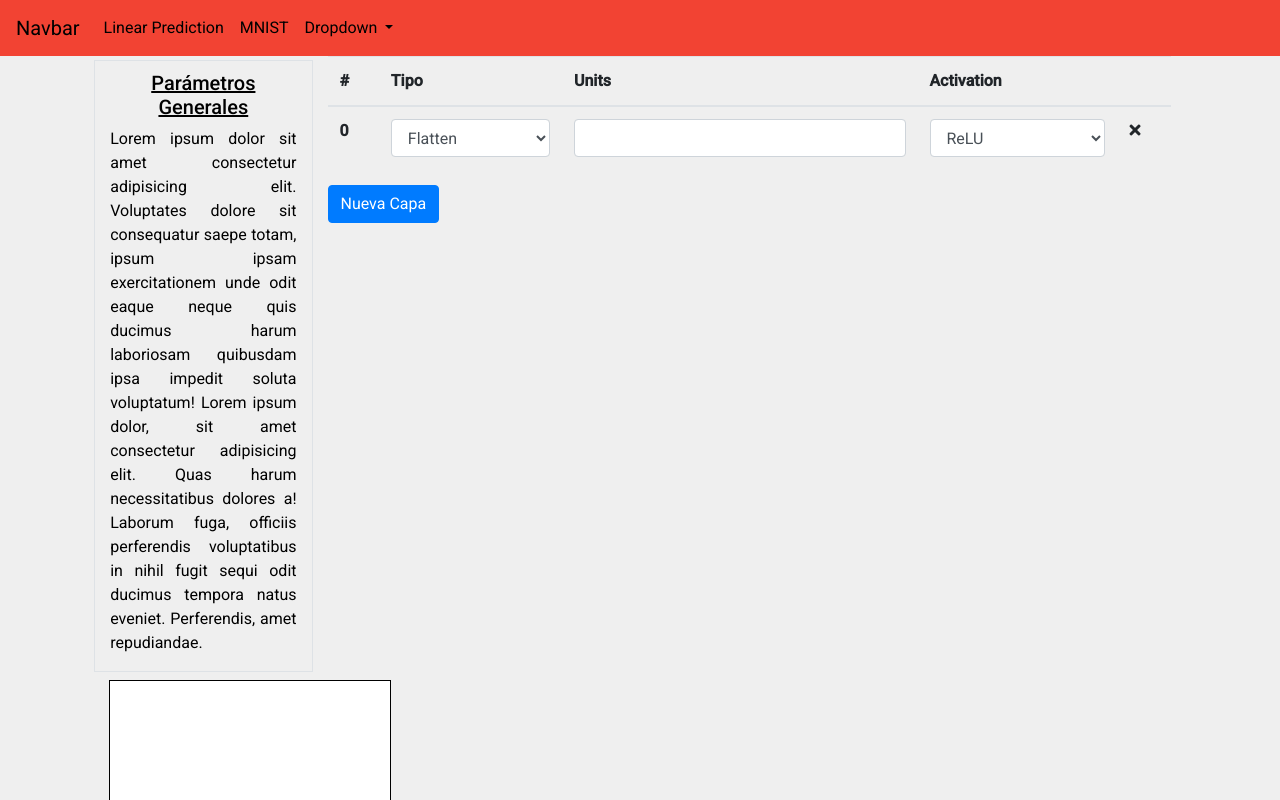
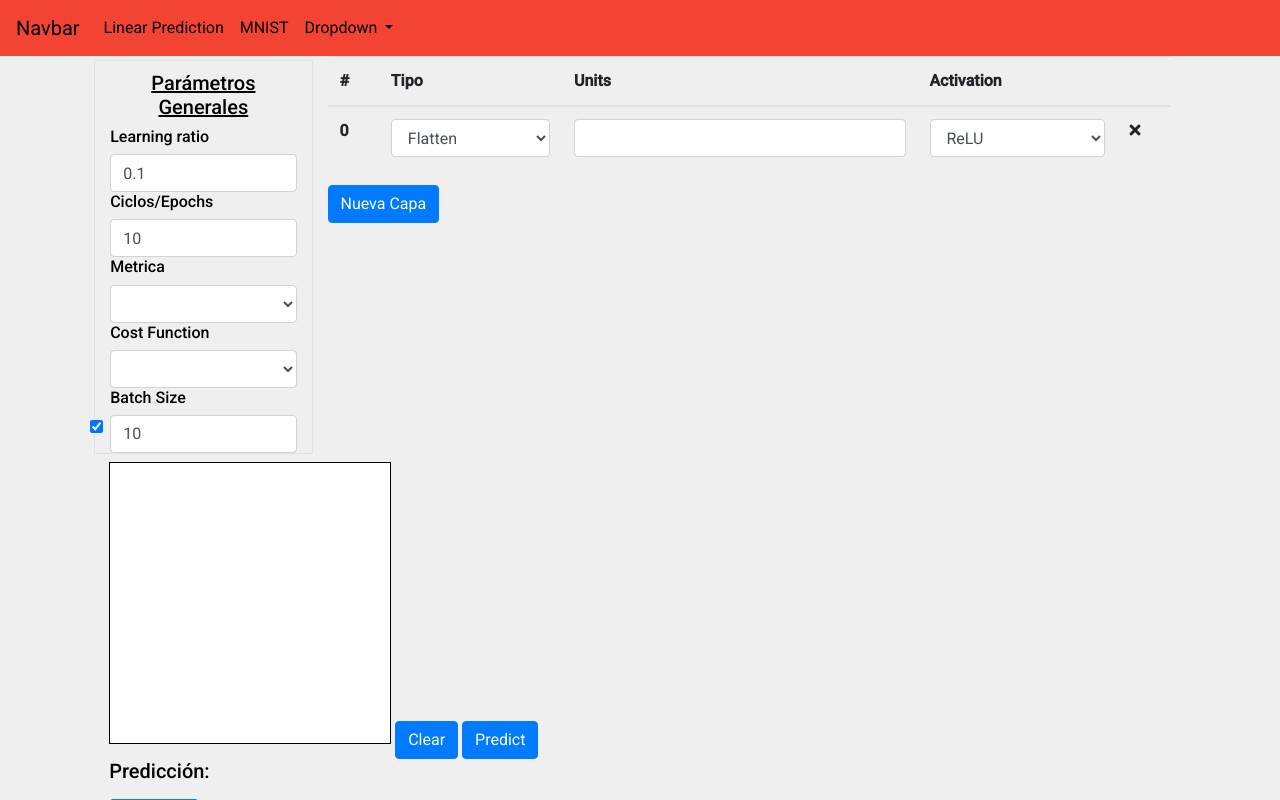
Before and after one commit to FedeSchmidt/aplicacion, an Angular app: page /mnist in a window 1280 px wide. Shown: the top 800 px of the page. Built offline with nearby package versions, Linux system fonts and the light colour scheme.

Commit message:
mejora en mnist

```diff
--- a/src/app/app.module.ts
+++ b/src/app/app.module.ts
@@ -1,7 +1,7 @@
 import { BrowserModule } from '@angular/platform-browser';
 import { NgModule } from '@angular/core';
 import { RouterModule, Routes } from '@angular/router';
-
+import { FormsModule } from '@angular/forms';
 import { AppComponent } from './app.component';
 import { BrowserAnimationsModule } from '@angular/platform-browser/animations';
 import { MatSliderModule } from '@angular/material/slider';
@@ -24,7 +24,8 @@ const appRoutes: Routes = [
 		RouterModule.forRoot(appRoutes),
 		MatSliderModule,
 		MatButtonModule,
-		MatInputModule
+		MatInputModule,
+		FormsModule
 	],
 	providers: [],
 	bootstrap: [ AppComponent ]
--- a/src/app/mnist/mnist.component.html
+++ b/src/app/mnist/mnist.component.html
@@ -3,11 +3,38 @@
     <div class="col-1"></div>
     <div class="col-2 border mt-1 generales">
         <h5>Parámetros Generales</h5>
-        <p>
+        <div>
+            <h6>Learning ratio</h6>
+            <input type="number" class="form-control" [(ngModel)]="learning_ratio">
+        </div>
+        <div>
+            <h6>Ciclos/Epochs</h6>
+            <input type="number" class="form-control" name="epochs" [(ngModel)]="epochs">
+        </div>
+        <div>
+            <h6>Metrica</h6>
+            <select class="form-control" name="metrics" [(ngModel)]="metrics">
+                <option>Accuracy</option>
 
-            Lorem ipsum dolor sit amet consectetur adipisicing elit. Voluptates dolore sit consequatur saepe totam, ipsum ipsam exercitationem unde odit eaque neque quis ducimus harum laboriosam quibusdam ipsa impedit soluta voluptatum!
-            Lorem ipsum dolor, sit amet consectetur adipisicing elit. Quas harum necessitatibus dolores a! Laborum fuga, officiis perferendis voluptatibus in nihil fugit sequi odit ducimus tempora natus eveniet. Perferendis, amet repudiandae.
-        </p>
+            </select>
+        </div>
+
+        <div>
+            <h6>Cost Function</h6>
+            <select class="form-control" name="cost_function" [(ngModel)]="cost_function">
+                <option>Cross-Entropy</option>
+
+            </select>
+        </div>
+        <div>
+            <h6>Batch Size</h6>
+            <div>
+
+                <input type="checkbox" class="form-check-input" value="batch_size" [(ngModel)]="batch_check">
+                <input type="number" class="form-control" [(ngModel)]="batch_size">
+            </div>
+        </div>
+
     </div>
 
     <div class="col-8">
@@ -57,18 +84,21 @@
     <div class="col-10">
             <canvas id="canvas" width="280" height="280"></canvas>
             <button type="button" class="btn btn-primary ml-1" (click)="clearCanvas()">Clear</button>
-            <button type="button" class="btn btn-primary ml-1" (click)="mostrar()">Predict</button>
+            <button type="button" class="btn btn-primary ml-1" (click)="predict()">Predict</button>
+            <h5>Predicción: {{ prediction }}</h5>
     </div>
 </div>
 
 <div class="row justify-content-center mt-2">
     <div class="col-10">
         <button type="button" class="btn btn-primary mb-2" (click)="entrenar()">Entrenar!</button>
-        <button type="button" class="btn btn-primary mb-2 ml-1" (click)="importModel()">Importar</button>
+        <img src="" id="img">
+        <div>
 
-        <h5>Progreso: {{ progreso }} %</h5>
-        <h5>Validation Accuracy final: {{ validation_accuracy }} %</h5>
-        <h5>Test Accuracy final: {{ test_accuracy }} %</h5>
+            <h5>Progreso: {{ progreso }} %</h5>
+            <h5>Validation Accuracy final: {{ validation_accuracy }} %</h5>
+            <h5>Test Accuracy final: {{ test_accuracy }} %</h5>
+        </div>
 
     </div>
 </div>
--- a/src/app/mnist/mnist.component.ts
+++ b/src/app/mnist/mnist.component.ts
@@ -32,12 +32,21 @@ export class MnistComponent implements OnInit {
 	net = [];
 	arr = [];
 	predictions: any;
+	prediction: any;
 
 	cantLayers = 1;
 
 	painting = false;
 	cx: CanvasRenderingContext2D;
 	canvas: HTMLCanvasElement;
+
+	// parámetros generales
+	learning_ratio = 0.1;
+	epochs = 10;
+	metrics = 'accuracy';
+	cost_function = 'Cross Entropy';
+	batch_check = true;
+	batch_size = 10;
 
 	constructor() {}
 
@@ -55,26 +64,7 @@ export class MnistComponent implements OnInit {
 			this.canvas.addEventListener('mousemove', this.draw, false);
 			this.canvas.addEventListener('mouseup', this.finishedPosition, false);
 		}
-
-		// this.canvas.addEventListener('mousedown', this.startPosition);
-		// this.canvas.addEventListener('mouseup', this.finishedPosition);
-		// this.canvas.addEventListener('mousemove', this.draw);
-		// this.canvas.addEventListener('mousedown', function() {
-		// 	this.painting = true;
-		// });
-		// this.canvas.addEventListener('mouseup', function() {
-		// 	this.painting = false;
-		// 	this.cx.beginPath();
-		// });
-		// this.canvas.addEventListener('mousemove', function(e) {
-		// 	this.cx.lineTo(e.clientX, e.clientY);
-		// 	this.cx.stroke();
-		// 	this.cx.beginPath();
-		// 	this.cx.moveTo(e.clientX, e.clientY);
-		// });
 	}
-
-	importModel() {}
 
 	clearCanvas() {
 		if (this.cx == undefined) {
@@ -338,10 +328,47 @@ export class MnistComponent implements OnInit {
 			if (this.canvas.getContext) this.cx = this.canvas.getContext('2d');
 		}
 
-		var imageData = this.cx.getImageData(0, 0, this.canvas.width, this.canvas.height);
-		console.log(imageData);
+		let c1 = document.createElement('canvas');
+		let ctx1 = c1.getContext('2d');
+		c1.width = 28;
+		c1.height = 28;
+		ctx1.drawImage(this.canvas, 4, 4, 20, 20);
+		//document.getElementById('img').src = c1.toDataURL();
+		// document.getElementById('c').style.display = 'none';
+		//hidden = true
+
+		var imgData = ctx1.getImageData(0, 0, 28, 28);
+		var imgBlack = [];
+		for (var i = 0; i < imgData.data.length; i += 4) {
+			if (imgData.data[i + 3] === 255) imgBlack.push(1);
+			else imgBlack.push(0);
+		}
+
+		var dataStr = JSON.stringify(imgData);
+		console.log(imgBlack);
 	}
 
+	getImage() {
+		if (!this.cx) {
+			this.canvas = <HTMLCanvasElement>document.getElementById('canvas');
+			if (this.canvas.getContext) this.cx = this.canvas.getContext('2d');
+		}
+
+		let c1 = document.createElement('canvas');
+		let ctx1 = c1.getContext('2d');
+		c1.width = 28;
+		c1.height = 28;
+		ctx1.drawImage(this.canvas, 4, 4, 20, 20);
+
+		var imgData = ctx1.getImageData(0, 0, 28, 28);
+		var imgBlack = [];
+		for (var i = 0; i < imgData.data.length; i += 4) {
+			if (imgData.data[i + 3] === 255) imgBlack.push(1);
+			else imgBlack.push(0);
+		}
+
+		return imgBlack;
+	}
 	async predict() {
 		if (!this.cx) {
 			this.canvas = <HTMLCanvasElement>document.getElementById('canvas');
@@ -349,32 +376,24 @@ export class MnistComponent implements OnInit {
 		}
 
 		const pred = await tf.tidy(() => {
-			let imageData = this.cx.getImageData(0, 0, this.canvas.width, this.canvas.height);
-			let img = tf.browser.fromPixels(imageData, 1).expandDims(0);
-			//let imgR = tf.reshape(img, [ 28, 28 ]);
-			let imgR = tf.cast(img, 'float32');
-			console.log(imgR);
-			console.log(this.model);
+			// let imageData = this.cx.getImageData(0, 0, this.canvas.width, this.canvas.height);
+			// let img = tf.browser.fromPixels(imageData, 1).expandDims(0);
+			// //let imgR = tf.reshape(img, [ 28, 28 ]);
+			// let imgR = tf.cast(img, 'float32');
+			// console.log(imgR);
+			// console.log(this.model);
+
+			let image = this.getImage();
+			//let img = tf.browser.fromPixels(image, 1).expandDims(0);
+			let imgR = tf.reshape(image, [ 28, 28, 1 ]).expandDims(0);
+			imgR = tf.cast(imgR, 'float32');
 
 			const output = this.model.predict(imgR) as any;
 
 			this.predictions = Array.from(output.dataSync());
 			console.log(this.predictions);
 			console.log(output);
+			this.prediction = this.predictions.indexOf(Math.max(...this.predictions));
 		});
 	}
-
-	// protected async predict(imageData: ImageData) {
-
-	// 	const pred = await tf.tidy(() => {
-
-	// 	  let img:any = tf.fromPixels(imageData, 1);
-	// 	  img = img.reshape([1, 28, 28, 1]);
-	// 	  img = tf.cast(img, 'float32');
-
-	// 	  const output = this.model.predict(img) as any;
-
-	// 	  this.predictions = Array.from(output.dataSync());
-	// 	});
-	// }
 }
```
Also changed, not shown: src/app/app.component.html (+80 -13 lines).
